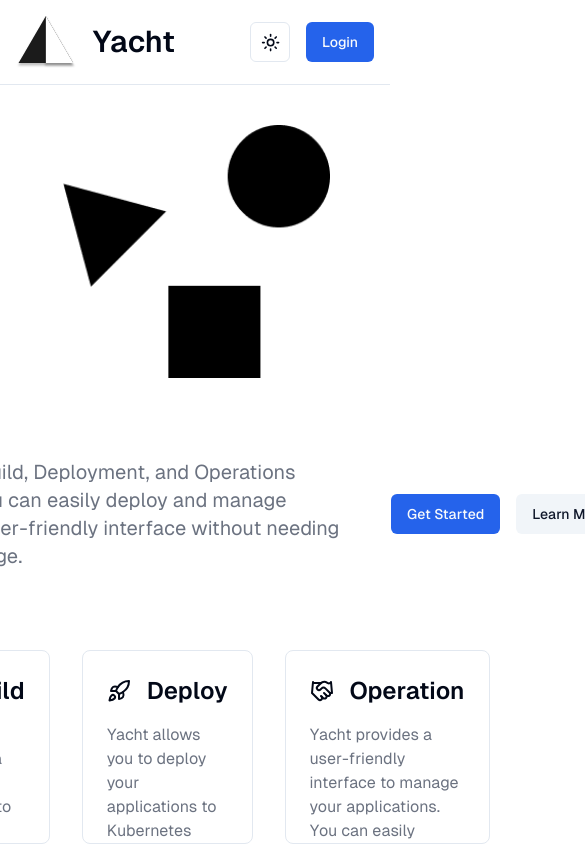
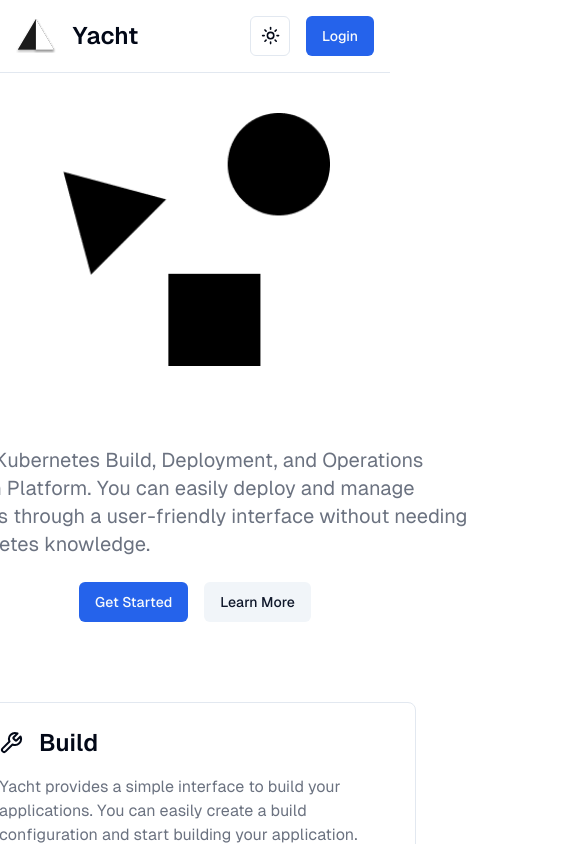
Before and after one commit to KU-Yacht/Yacht, a Next.js app in the folder client/: page / in a window 390 px wide. Shown: the top 844 px of the page, 585 px wide, since content can reach past the window. Built offline with nearby package versions, Linux system fonts and the light colour scheme.

Commit message:
feat: Hero responsive
Hero mobile view

```diff
--- a/client/src/app/page.tsx
+++ b/client/src/app/page.tsx
@@ -6,7 +6,7 @@ export default function Home() {
   return (
     <div className="p-10 flex justify-center items-center flex-1 flex-col gap-20">
       <HeroImage />
-      <div className="flex gap-6 items-center">
+      <div className="flex flex-col md:flex-row gap-6 items-center">
         <div className="text-xl w-[600px]">
           <span className="font-extrabold">Yacht </span>
           <span className="text-gray-500">
@@ -20,7 +20,7 @@ export default function Home() {
           <Button variant="secondary">Learn More</Button>
         </div>
       </div>
-      <div className="flex gap-8 items-center w-full justify-center">
+      <div className="flex flex-col md:flex-row gap-8 items-center w-full justify-center">
         <div className="flex flex-col gap-4 border rounded-lg w-[442px] h-[194px] p-6">
           <div className="flex gap-4 items-center">
             <Wrench />
--- a/client/src/components/header.tsx
+++ b/client/src/components/header.tsx
@@ -6,12 +6,10 @@ import Link from "next/link";
 const Header = () => {
   return (
     <header className="p-4 flex gap-10 justify-between items-center border-b">
-      <div className="flex gap-4 items-center">
-        <Link href="/">
-          <Image src="/images/logo.svg" alt="Yacht" width={60} height={60} />
-        </Link>
-        <h1 className="font-geistSans text-3xl font-semibold">Yacht</h1>
-      </div>
+      <Link href="/" className="flex gap-4 items-center">
+        <Image src="/images/logo.svg" alt="Yacht" width={40} height={40} />
+        <h1 className="font-geistSans text-2xl font-semibold">Yacht</h1>
+      </Link>
       <div className="flex gap-4 items-center">
         <ModeToggle />
         <Button asChild>
```
